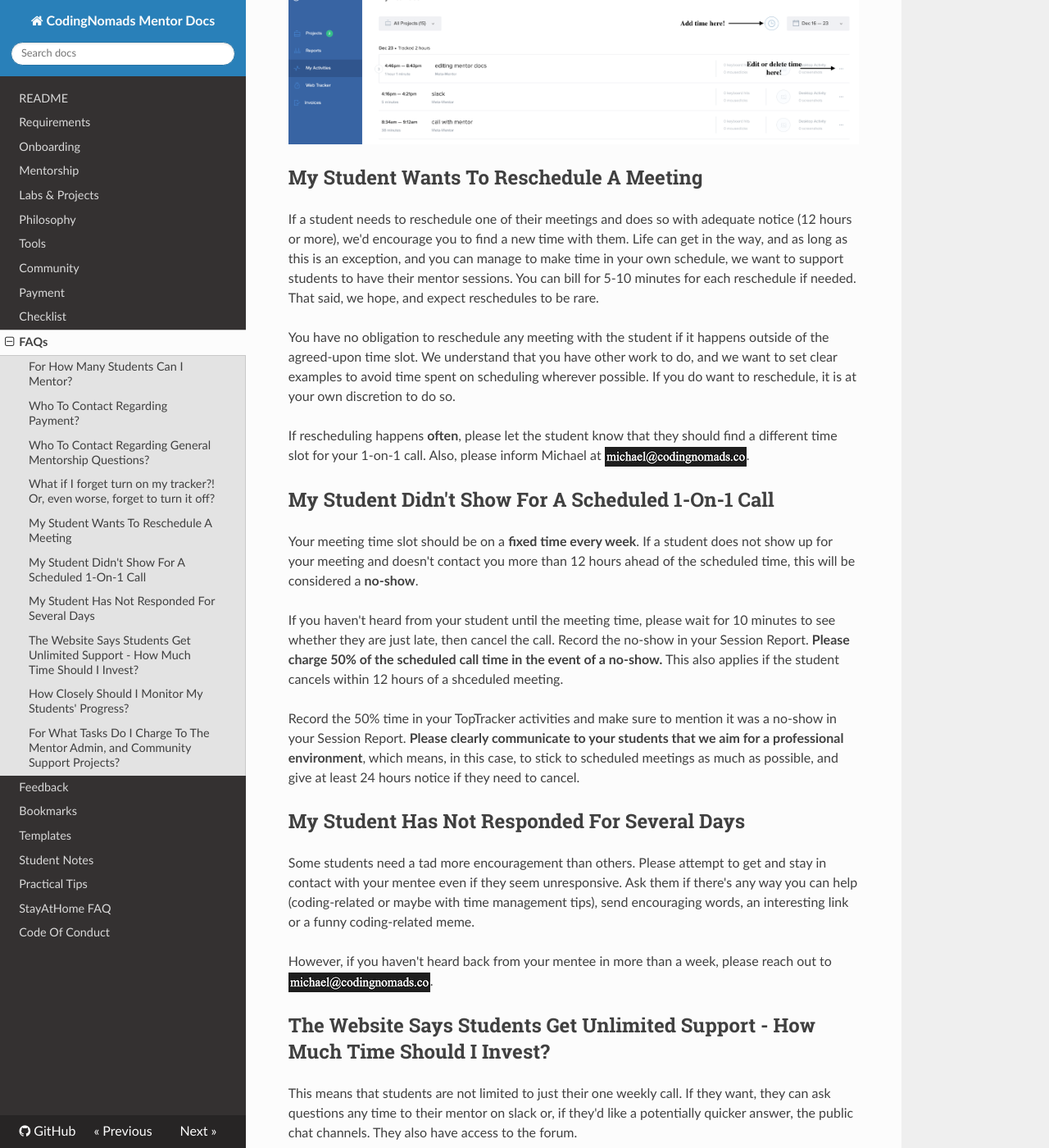
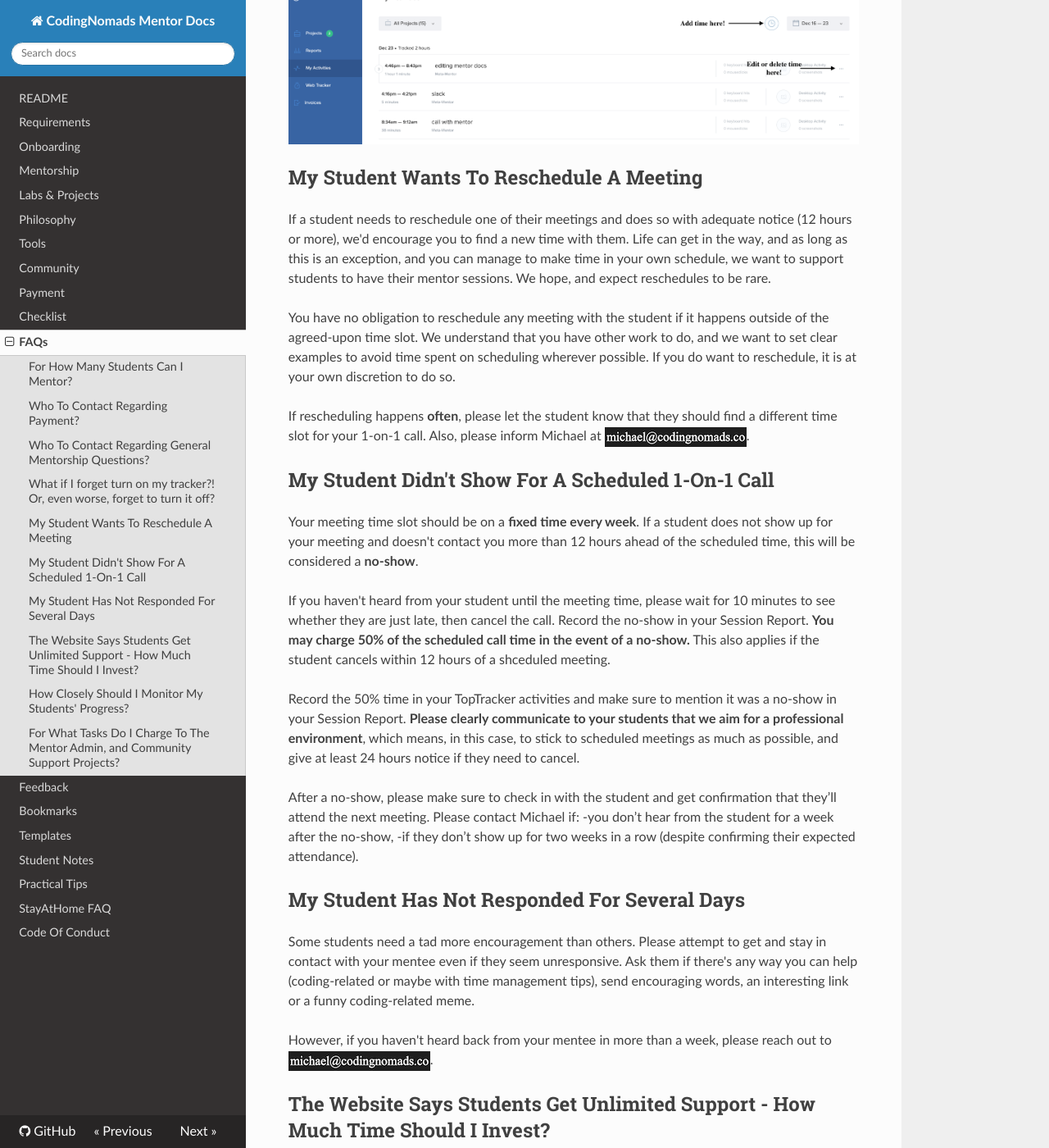
Before and after one commit to CodingNomads/mentor-docs, an MkDocs documentation site: the page built from docs/09_faq.md, in a window 1280 px wide and 1400 px high, scrolled down 843 px. Shown: the whole window at 82% size. Built offline with MkDocs 1.6.1, drawn with Linux system fonts in a browser that asks for light colours; nearby versions of some CDN libraries.

Commit message:
editing faq for no-show policy

```diff
--- a/docs/09_faq.md
+++ b/docs/09_faq.md
@@ -23,7 +23,7 @@ On its web application, in the "my activities" tab, TopTracker allows you to man
 
 ## My Student Wants To Reschedule A Meeting
 
-If a student needs to reschedule one of their meetings and does so with adequate notice (12 hours or more), we'd encourage you to find a new time with them. Life can get in the way, and as long as this is an exception, and you can manage to make time in your own schedule, we want to support students to have their mentor sessions. You can bill for 5-10 minutes for each reschedule if needed. That said, we hope, and expect reschedules to be rare.
+If a student needs to reschedule one of their meetings and does so with adequate notice (12 hours or more), we'd encourage you to find a new time with them. Life can get in the way, and as long as this is an exception, and you can manage to make time in your own schedule, we want to support students to have their mentor sessions. We hope, and expect reschedules to be rare.
 
 You have no obligation to reschedule any meeting with the student if it happens outside of the agreed-upon time slot. We understand that you have other work to do, and we want to set clear examples to avoid time spent on scheduling wherever possible. If you do want to reschedule, it is at your own discretion to do so.
 
@@ -33,10 +33,13 @@ If rescheduling happens **often**, please let the student know that they should
 
 Your meeting time slot should be on a **fixed time every week**. If a student does not show up for your meeting and doesn't contact you more than 12 hours ahead of the scheduled time, this will be considered a **no-show**.
 
-If you haven't heard from your student until the meeting time, please wait for 10 minutes to see whether they are just late, then cancel the call. Record the no-show in your Session Report. **Please charge 50% of the scheduled call time in the event of a no-show.** This also applies if the student cancels within 12 hours of a shceduled meeting.
+If you haven't heard from your student until the meeting time, please wait for 10 minutes to see whether they are just late, then cancel the call. Record the no-show in your Session Report. **You may charge 50% of the scheduled call time in the event of a no-show.** This also applies if the student cancels within 12 hours of a shceduled meeting.
 
 Record the 50% time in your TopTracker activities and make sure to mention it was a no-show in your Session Report. **Please clearly communicate to your students that we aim for a professional environment**, which means, in this case, to stick to scheduled meetings as much as possible, and give at least 24 hours notice if they need to cancel.
 
+After a no-show, please make sure to check in with the student and get confirmation that they’ll attend the next meeting. Please contact Michael if:
+-you don’t hear from the student for a week after the no-show,
+-if they don’t show up for two weeks in a row (despite confirming their expected attendance).
 
 
 ## My Student Has Not Responded For Several Days
```
